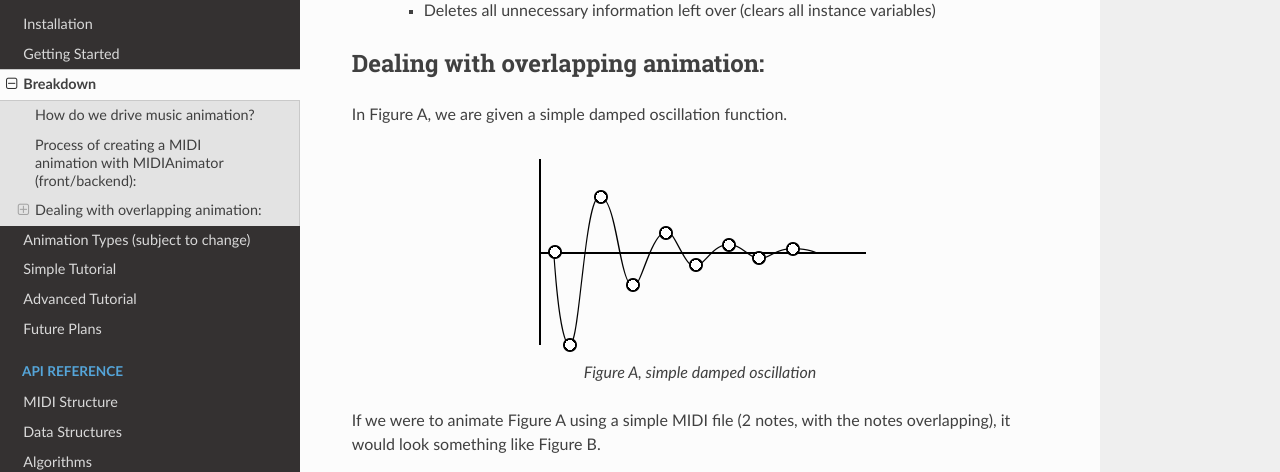
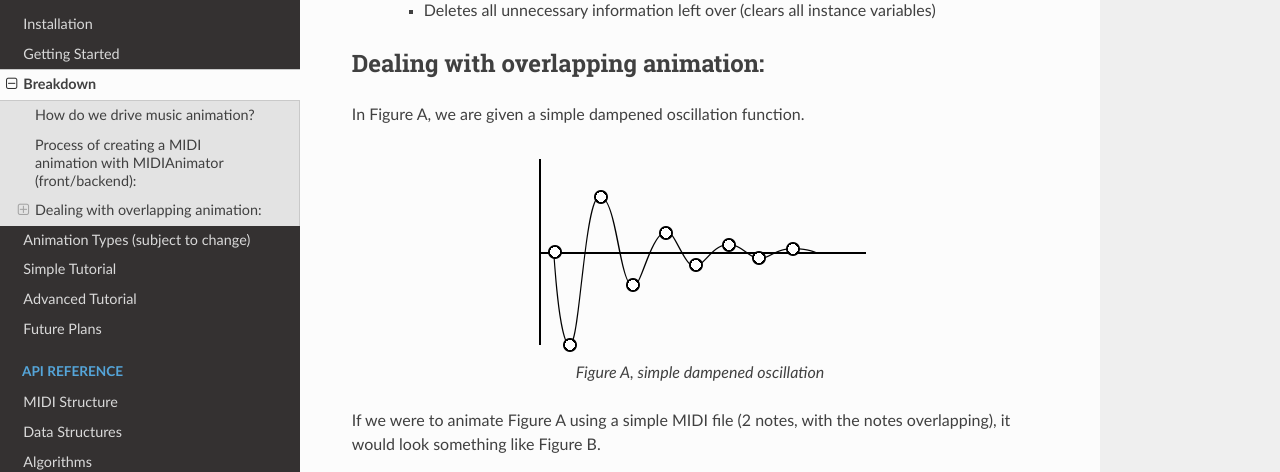
Before and after one commit to jamesa08/MIDIAnimatorDocs, a Sphinx documentation site: the page built from docs/source/general/breakdown.md, in a window 1280 px wide and 900 px high, scrolled down 1746 px. Shown: the part 153-625 px from the top of the window. Built offline with Sphinx 7.4.7 and the Read the Docs theme 2.0.0, drawn with Linux system fonts in a browser that asks for light colours.

Commit message:
correct spelling

```diff
--- a/docs/source/general/breakdown.md
+++ b/docs/source/general/breakdown.md
@@ -70,12 +70,12 @@ Call the `MIDIAnimatorNode.animate()` method to animate all instruments.
     	* Deletes all unnecessary information left over (clears all instance variables)
 
 ## Dealing with overlapping animation:
-In Figure A, we are given a simple damped oscillation function.
+In Figure A, we are given a simple dampened oscillation function.
 
 <div style="text-align: center;">
     <img alt="images/breakdown_figurea.png" src="https://raw.githubusercontent.com/jamesa08/MIDIAnimatorDocs/main/docs/images/breakdown_figurea.png">
 
-*Figure A, simple damped oscillation*
+*Figure A, simple dampened oscillation*
 </div>
 
 If we were to animate Figure A using a simple MIDI file (2 notes, with the notes overlapping), it would look something like Figure B.
```
